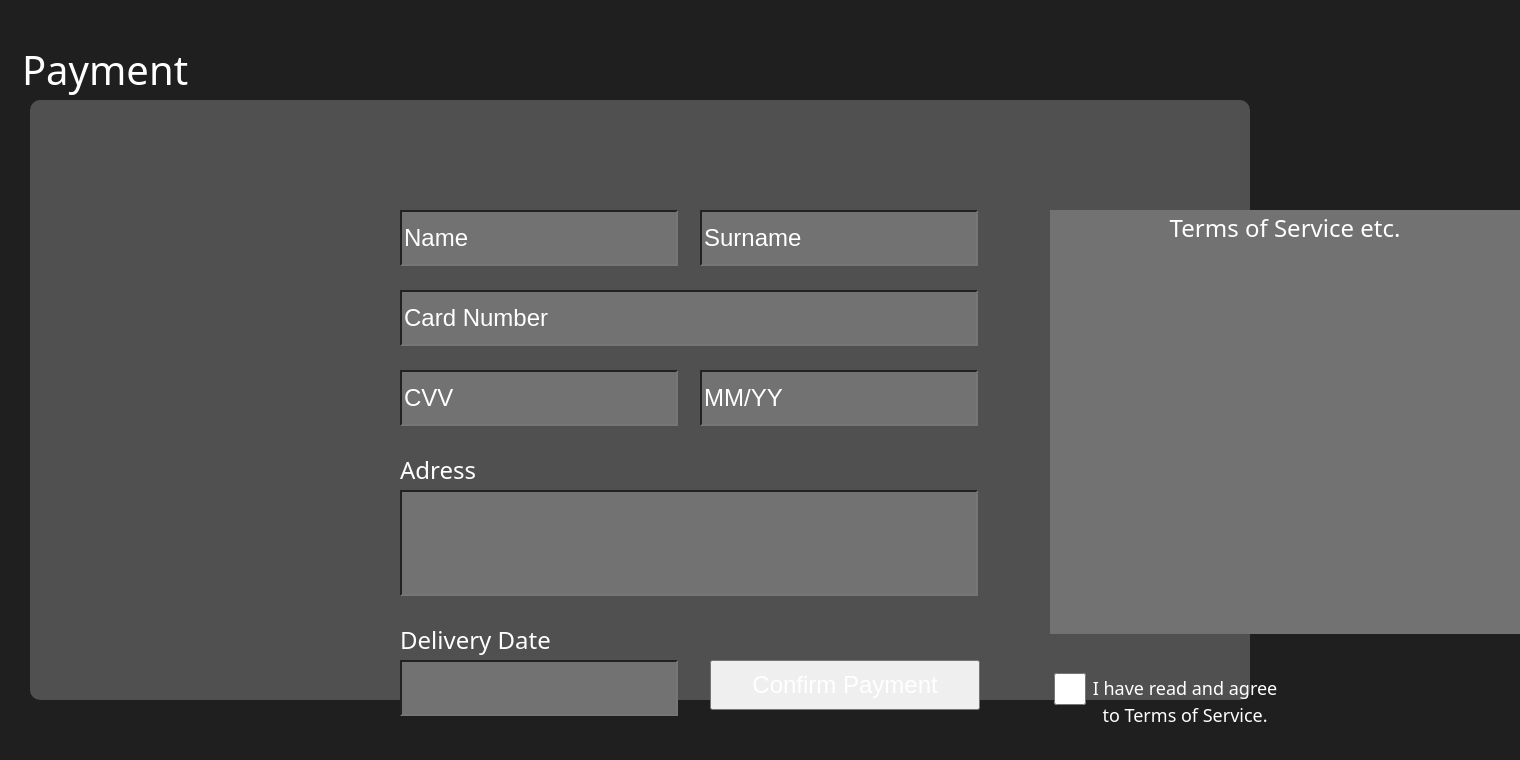
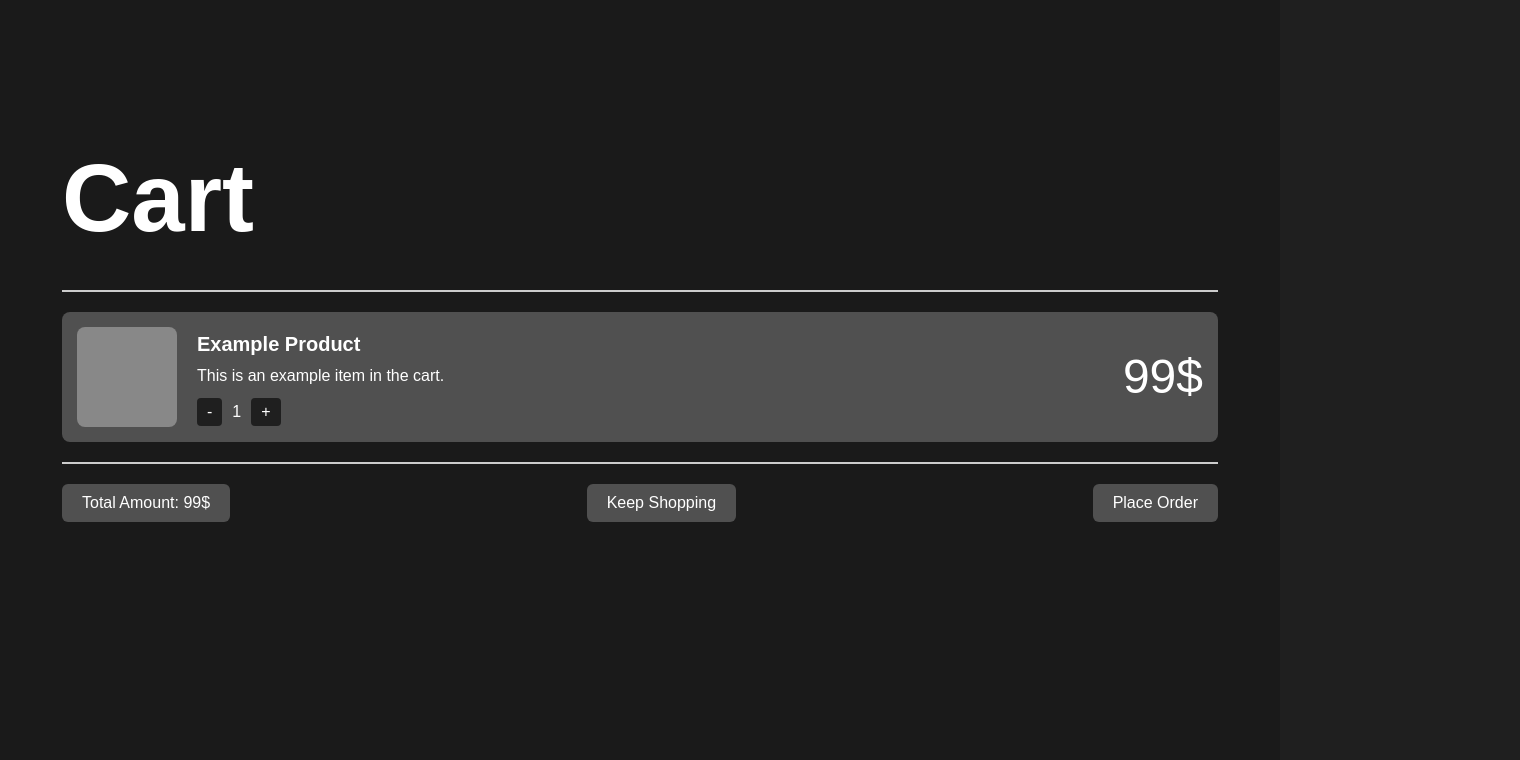
Before and after one commit to LinoxGH/SilverFork, a React (Vite) app in the folder frontend/: page / in a window 1280 px wide. Shown: the top 760 px of the page, 1520 px wide, since content can reach past the window. Built offline with nearby package versions, Linux system fonts and the light colour scheme; no server answers.

Commit message:
CartPage implementation

```diff
--- /dev/null
+++ b/frontend/src/Components/CartPage.css
@@ -0,0 +1,105 @@
+/* CartPage.css */
+
+body {
+    margin: 0;
+    background-color: #1a1a1a;
+  }
+
+  .cart-container {
+    background-color: #1a1a1a;
+    color: white;
+    padding: 30px;
+    font-family: sans-serif;
+    min-height: 100vh;
+  }
+
+  .cart-title {
+    font-size: 96px;
+    margin-bottom: 20px;
+    text-align: left;
+  }
+
+  .divider {
+    border: 1px solid #ccc;
+    margin: 20px 0;
+  }
+
+  .cart-item-box {
+    background-color: #505050;
+    padding: 15px;
+    margin-bottom: 15px;
+    border-radius: 8px;
+  }
+
+  .cart-item {
+    display: flex;
+    align-items: center;
+    justify-content: space-between;
+  }
+
+  .cart-image {
+    width: 100px;
+    height: 100px;
+    background-color: #888;
+    border-radius: 8px;
+    flex-shrink: 0;
+  }
+
+  .cart-item-details {
+    display: flex;
+    flex-direction: column;
+    justify-content: center;
+    margin-left: 20px;
+    flex-grow: 1;
+  }
+
+  .product-name {
+    font-size: 20px;
+    font-weight: bold;
+    margin: 0 0 5px 0;
+    text-align: left;
+  }
+
+  .product-description {
+    font-size: 16px;
+    margin: 0 0 10px 0;
+    text-align: left;
+  }
+
+  .quantity-controls {
+    display: flex;
+    align-items: center;
+    gap: 10px;
+  }
+
+  .quantity-controls button {
+    padding: 5px 10px;
+    font-size: 16px;
+    border: none;
+    background-color: #1f1f1f;
+    color: #FFFFFF;
+    border-radius: 4px;
+    cursor: pointer;
+  }
+
+  .product-price {
+    font-size: 48px;
+    margin-left: 20px;
+    white-space: nowrap;
+  }
+
+  .cart-actions {
+    display: flex;
+    justify-content: space-between;
+    margin-top: 20px;
+  }
+
+  .cart-button {
+    padding: 10px 20px;
+    font-size: 16px;
+    background-color: #505050;
+    color: white;
+    border: none;
+    border-radius: 6px;
+    cursor: pointer;
+  }
--- /dev/null
+++ b/frontend/src/Components/CartPage.jsx
@@ -0,0 +1,72 @@
+import React, { useState, useEffect } from "react";
+import "./CartPage.css";
+
+const CartItem = ({ product, onQuantityChange }) => {
+  return (
+    <div className="cart-item-box">
+      <div className="cart-item">
+        <div className="cart-image"></div>
+        <div className="cart-item-details">
+          <p className="product-name">{product.name}</p>
+          <p className="product-description">{product.description}</p>
+          <div className="quantity-controls">
+            <button onClick={() => onQuantityChange(product.id, -1)}>-</button>
+            <span>{product.quantity}</span>
+            <button onClick={() => onQuantityChange(product.id, 1)}>+</button>
+          </div>
+        </div>
+        <div className="product-price">{product.price}$</div>
+      </div>
+    </div>
+  );
+};
+
+const CartPage = () => {
+  const [products, setProducts] = useState([
+    {
+      id: 1,
+      name: "Example Product",
+      description: "This is an example item in the cart.",
+      price: 99,
+      quantity: 1,
+    },
+  ]);
+
+  useEffect(() => {
+    fetch("/api/cart")
+      .then((res) => res.json())
+      .then((data) => setProducts(data));
+  }, []);
+
+  const handleQuantityChange = (id, delta) => {
+    setProducts((prev) =>
+      prev.map((p) =>
+        p.id === id ? { ...p, quantity: Math.max(1, p.quantity + delta) } : p
+      )
+    );
+  };
+
+  const totalAmount = products.reduce((sum, p) => sum + p.price * p.quantity, 0);
+
+  return (
+    <div className="cart-container">
+      <h1 className="cart-title">Cart</h1>
+      <hr className="divider" />
+      {products.map((product) => (
+        <CartItem
+          key={product.id}
+          product={product}
+          onQuantityChange={handleQuantityChange}
+        />
+      ))}
+      <hr className="divider" />
+      <div className="cart-actions">
+        <button className="cart-button">Total Amount: {totalAmount}$</button>
+        <button className="cart-button">Keep Shopping</button>
+        <button className="cart-button">Place Order</button>
+      </div>
+    </div>
+  );
+};
+
+export default CartPage;
--- a/frontend/src/main.jsx
+++ b/frontend/src/main.jsx
@@ -3,9 +3,10 @@ import { createRoot } from 'react-dom/client'
 import './index.css'
 import App from './App.jsx'
 import PaymentPage from './Components/PaymentPage.jsx'
+import CartPage from './Components/CartPage.jsx'
 
 createRoot(document.getElementById('root')).render(
   <StrictMode>
-    <PaymentPage />
+    <CartPage />
   </StrictMode>,
 )
```
